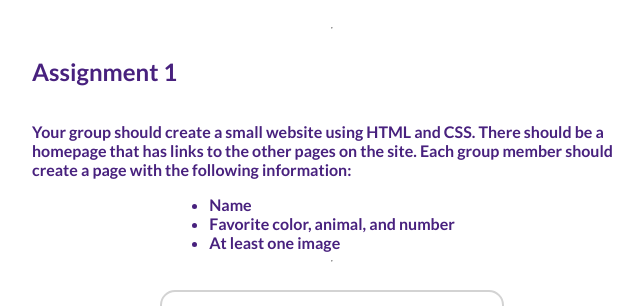
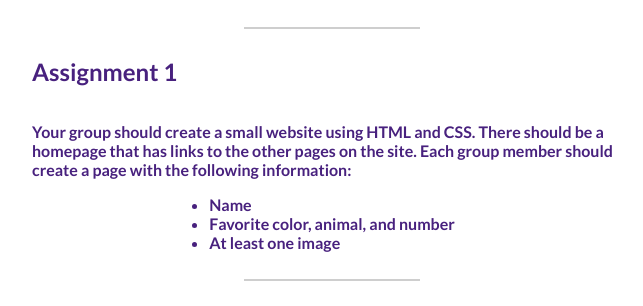
Before and after one commit to goferboy/CSCI-39548-Summer2021-Assignment01, a plain HTML site: page index.html in a window 1280 px wide. Shown: the part 199-505 px from the top of the page, without its empty margins (308-951 px from the left). Drawn offline with Linux system fonts and the light colour scheme.

Commit message:
Stylized line breaks

```diff
--- a/css/index.css
+++ b/css/index.css
@@ -5,6 +5,11 @@ body {
     display: flex;
     flex-flow: column nowrap;
     align-items: center;
+}
+
+hr {
+    width: 174px;
+    border: 1px solid rgb(206, 206, 206);
 }
 
 #header {
@@ -23,7 +28,7 @@ body {
 
 #list-requirements {
     align-self: center;
-    margin: 0;
+    margin: 0 0 19.2px 0;
     padding: 0;
 }
 
```
